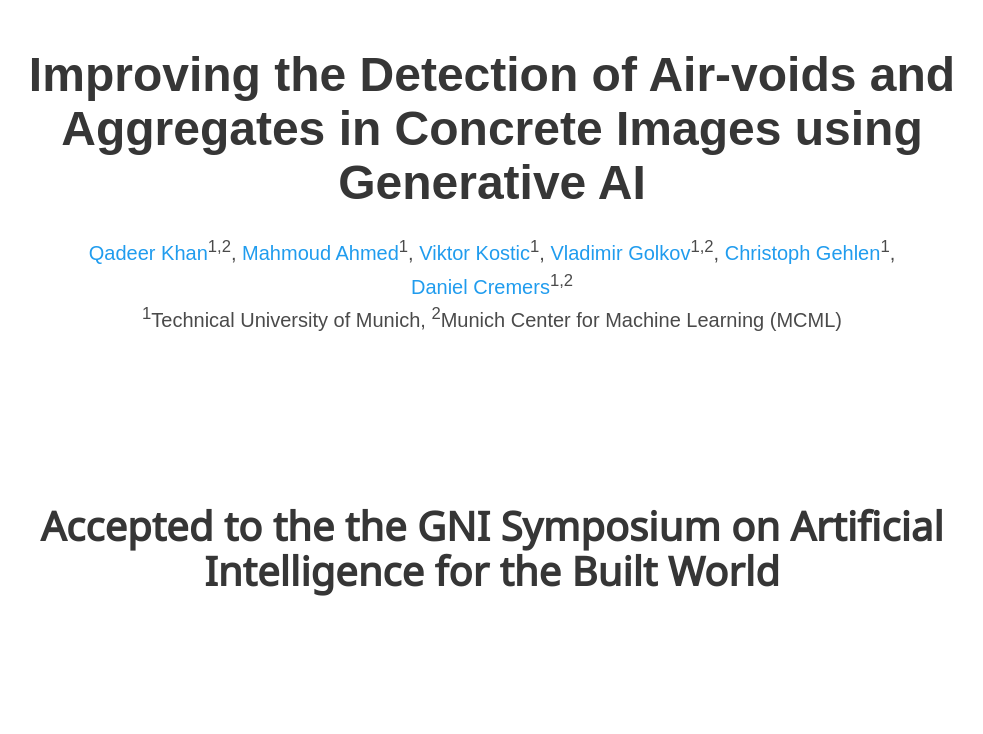
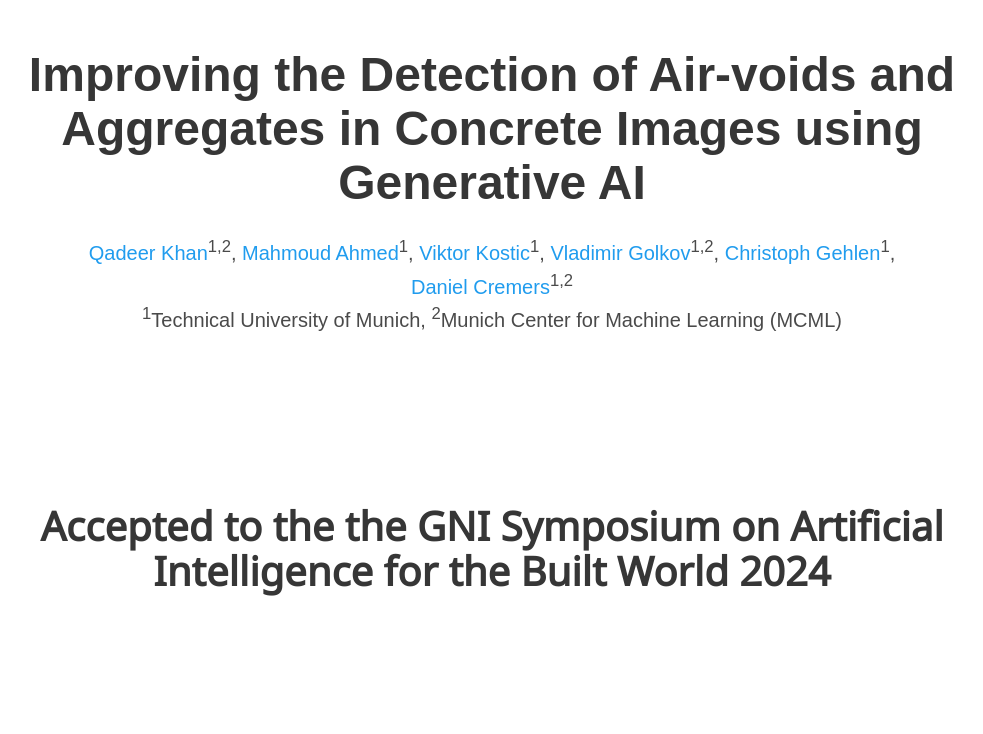
Before and after one commit to qakh/CoGEN, a plain HTML site: page index.html in a window 1280 px wide. Shown: the top 734 px of the page, without its empty margins (148-1131 px from the left). Drawn offline with nearby package versions, Linux system fonts and the light colour scheme; some icons are missing; a web font is replaced by a local one.

Commit message:
Update index.html

```diff
--- a/index.html
+++ b/index.html
@@ -106,7 +106,7 @@
   <section class="section hero" id="announcement">
     <div class="container is-max-desktop">
       <div class="hero-body has-text-centered">
-        <h2 class="title is-2">Accepted to the  the GNI Symposium on Artificial Intelligence for the Built World </h2>
+        <h2 class="title is-2">Accepted to the  the GNI Symposium on Artificial Intelligence for the Built World 2024 </h2>
 
       </div>
     </div>
```
